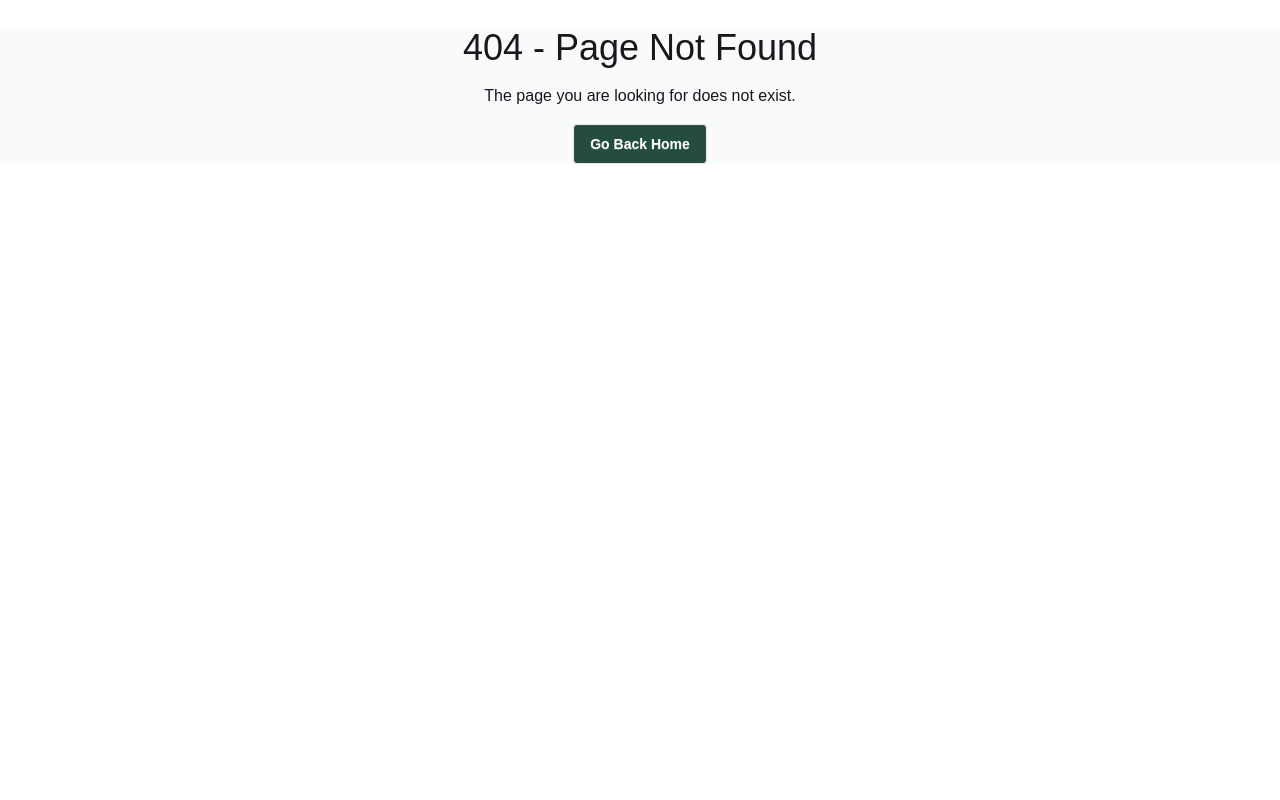
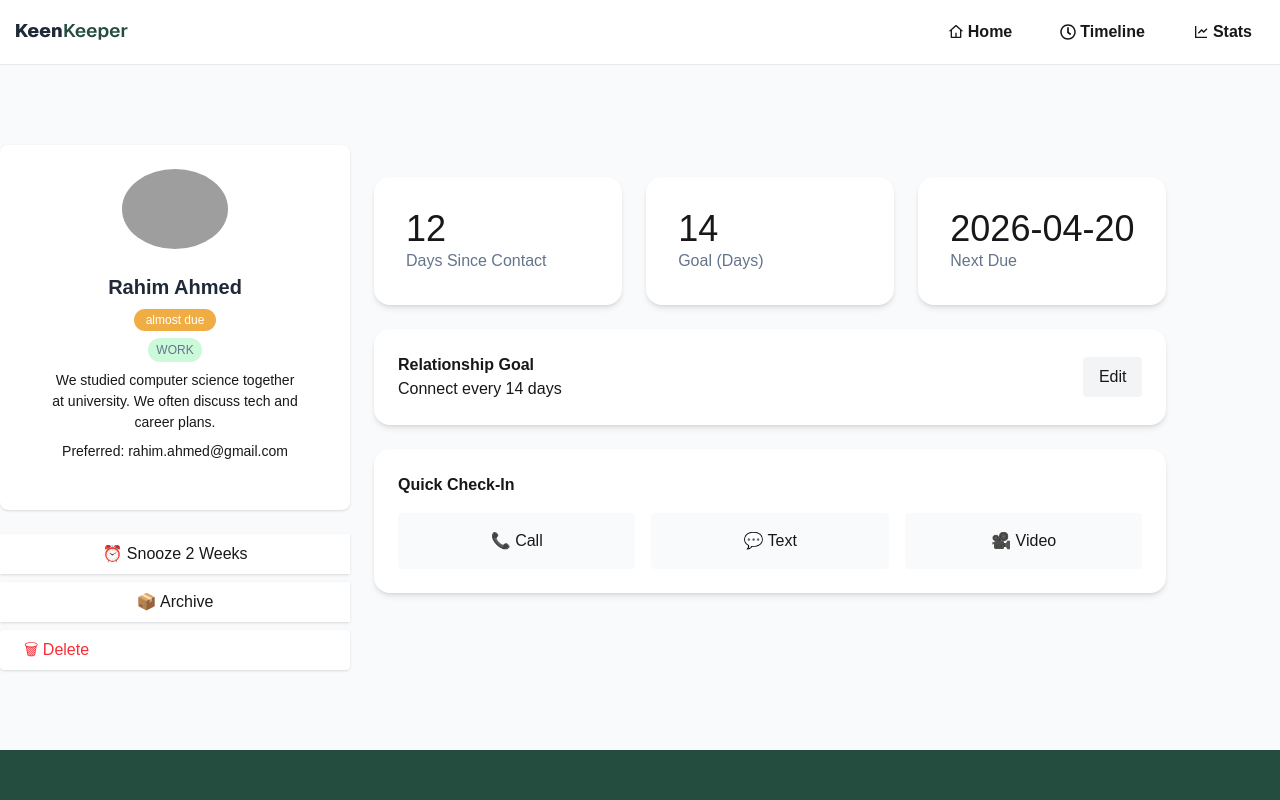
Before and after one commit to khadijakhatun79/Assignment-7, a React (Vite) app: page /Friends/1 in a window 1280 px wide. Before the commit this address had no page. Shown: the top 800 px of the page. Built offline with nearby package versions, Linux system fonts and the light colour scheme; grey boxes are pictures that could not be loaded.

Commit message:
friend details page done

```diff
--- a/package.json
+++ b/package.json
@@ -13,8 +13,10 @@
     "@tailwindcss/vite": "^4.2.2",
     "react": "^19.2.4",
     "react-dom": "^19.2.4",
+    "react-hot-toast": "^2.6.0",
     "react-icons": "^5.6.0",
     "react-router": "^7.14.1",
+    "react-spinners": "^0.17.0",
     "tailwindcss": "^4.2.2"
   },
   "devDependencies": {
--- a/src/components/Friends/Friends.jsx
+++ b/src/components/Friends/Friends.jsx
@@ -4,7 +4,7 @@ import FriendCard from "../ui/FriendCard";
 
 const Friends = () => {
 
-  const { friends, loading } = useApps(); // ✅ correct naming
+  const { friends, loading } = useApps();
 
   return (
     <div className="container mx-auto my-[60px] px-4">
--- a/src/components/ui/FriendCard.jsx
+++ b/src/components/ui/FriendCard.jsx
@@ -2,60 +2,31 @@ import React from "react";
 import { Link } from "react-router";
 
 const FriendCard = ({ friend }) => {
+  const statusColor = {
+  "almost due": "#EFAD44",
+  overdue: "#EF4444",
+  "on-track": "#244D3F",
+};
   return (
-    // <Link to={`/${friend.id}`} className="card bg-base-100 shadow-sm">
 
-    //   <figure>
-    //     <img src={friend.picture} alt={friend.name} className="h-[200px] w-full object-cover"
-    //     />
-    //   </figure>
-    //   <figure>
-    //     <img src="https://randomuser.me/api/portraits/men/32.jpg" alt={friend.name} className="h-[200px] w-full object-cover"
-    //     />
-    //   </figure>
-
-    //   <div className="card-body">
-    //     <h2 className="card-title">{friend.name}</h2>
-
-    //     <p className="text-sm text-gray-500">
-    //       {friend.days_since_contact} days ago
-    //     </p>
-
-    //     {/* Tags */}
-    //     <div className="flex flex-wrap gap-1">
-    //       {friend.tags.map((tag, i) => (
-    //         <span key={i} className="bg-gray-200 text-xs px-2 py-1 rounded">
-    //           {tag}
-    //         </span>
-    //       ))}
-    //     </div>
-
-    //     {/* Status */}
-    //     <span
-    //       className={`mt-2 px-2 py-1 text-sm font-semibold rounded ${
-    //         friend.status === "overdue"
-    //           ? "bg-red-100 text-red-500"
-    //           : friend.status === "almost due"
-    //           ? "bg-yellow-100 text-yellow-500"
-    //           : "bg-green-100 text-green-500"
-    //       }`}
-    //     >
-    //       {friend.status}
-    //     </span>
-    //   </div>
-    // </Link>
-    <div className="card p-6 bg-base-100 shadow-sm">
+    <Link to={`/Friends/${friend.id}`} className="card p-6 bg-base-100 shadow-sm">
             <figure>
               <img className="h-[80px] w-auto rounded-[50%]" src={friend.picture} alt={friend.name} />
             </figure>
             <div className="card-body text-center">
               <h2 className="text-xl font-semibold text-[#1F2937]">{friend.name}</h2>
              <span className="text-[#64748B]">{friend.timeAgo}</span>
-            <div>  <span className="bg-[#CBFADB] text-[#64748B] p-2 ">{friend.tags}</span></div>
-             <span>{friend.status}</span>
-
+              <div className="flex justify-center gap-2 flex-wrap">
+              {(friend?.tags || []).map((tag, i) => (
+                <span key={i} className="px-2 py-1 text-xs rounded-full bg-[#CBFADB] text-[#64748B] p-2 ">
+                  {tag}
+                </span>
+              ))}
             </div>
-          </div>
+               <div> <span style={{backgroundColor: statusColor[friend.status],}}
+                className="text-white px-3 py-1 rounded-full text-xs">{friend.status}</span>  </div>
+            </div>
+          </Link>
   );
 };
 
--- a/src/hooks/useApps.jsx
+++ b/src/hooks/useApps.jsx
@@ -3,7 +3,7 @@ import { useEffect, useState } from "react";
 const useApps = () => {
   const [friends, setFriends] = useState([]);
   const [loading, setLoading] = useState(true);
-  const [error, setError] = useState(null); // ✅ optional but professional
+  const [error, setError] = useState(null);
 
   useEffect(() => {
     const fetchFriends = async () => {
@@ -16,7 +16,6 @@ const useApps = () => {
 
         const data = await res.json();
 
-        // 👉 Loader effect (optional for UI)
         setTimeout(() => {
           setFriends(data);
           setLoading(false);
--- a/src/main.jsx
+++ b/src/main.jsx
@@ -1,38 +1,10 @@
 import { StrictMode } from 'react'
 import { createRoot } from 'react-dom/client'
 import './index.css'
-import { createBrowserRouter } from "react-router";
 import { RouterProvider } from 'react-router/dom'
-import RootLayout from './layout/RootLayout';
-import FriendDetails from './pages/FriendDetails/FriendDetails';
-import Timeline from './pages/Timeline/Timeline';
-import Stats from './pages/Stats/Stats';
-import NotFoundPage from './pages/NotFoundPage/NotFoundPage';
-import Homepage from './pages/homepage/Homepage';
+import { router } from './router/Routes';
 
-const router = createBrowserRouter([
-  {
-    path: "/",
-    element: <RootLayout></RootLayout>,
-    children: [
-      {
-        index: true,
-        element: <Homepage></Homepage>
 
-      },
-
-       {
-        path: "Timeline",
-        element: <Timeline></Timeline>
-      },
-        {
-        path: "Stats",
-        element: <Stats></Stats>
-      },
-    ],
-    errorElement: <NotFoundPage></NotFoundPage>
-  },
-]);
 
 createRoot(document.getElementById('root')).render(
   <StrictMode>
--- a/src/pages/FriendDetails/FriendDetails.jsx
+++ b/src/pages/FriendDetails/FriendDetails.jsx
@@ -1,10 +1,107 @@
 import React from 'react';
+import { useParams } from 'react-router';
+import useApps from '../../hooks/useApps';
 
 const FriendDetails = () => {
+    const { id } = useParams();
+    console.log(id, "id");
+      const { friends, loading } = useApps();
+
+      const expectedFriend = friends.find((friend) => String(friend.id) === id);
+
+      console.log(friends, loading, "loading", "friend");
+      console.log(expectedFriend, "expectedFriend");
+
+      if (loading) {
+        return   <div className="flex justify-center items-center h-[200px]">
+          <span className="loading loading-spinner"></span>
+        </div>
+      }
+       const statusColor = {
+  "almost due": "#EFAD44",
+  overdue: "#EF4444",
+  "on-track": "#244D3F",
+};
+
+
+
     return (
-        <div>
-            FriendDetails
+          <div className="container mx-auto mt-20 mb-20">
+          <div className='flex gap-6'>
+          <div>
+          <div className="card p-6 bg-base-100 shadow-sm w-[350px]">
+
+             <figure>
+              <img className="h-[80px] w-auto rounded-[50%]" src={expectedFriend.picture} alt={expectedFriend.name} />
+            </figure>
+            <div className="card-body text-center">
+              <h2 className="text-xl font-semibold text-[#1F2937]">{expectedFriend.name}</h2>
+                <div> <span style={{backgroundColor: statusColor[expectedFriend.status],}}
+                className="text-white px-3 py-1 rounded-full text-xs">{expectedFriend.status}</span>  </div>
+            <div className="flex justify-center gap-2 flex-wrap">
+              {(expectedFriend?.tags || []).map((tag, i) => (
+                <span key={i} className="px-2 py-1 text-xs rounded-full bg-[#CBFADB] text-[#64748B] p-2">
+                  {tag}
+                </span>
+              ))}
+            </div>
+            <p className="">{expectedFriend.bio}</p>
+            <span>Preferred: {expectedFriend.email}</span>
+
+            </div>
+            </div>
+            <div className=' w-[350px] mt-4'>
+          <div className="mt-6 space-y-2">
+          <button className="w-full py-2 roundedcard p-6 bg-base-100 shadow-sm">⏰ Snooze 2 Weeks</button>
+          <button className="w-full py-2 roundedcard p-6 bg-base-100 shadow-sm">📦 Archive</button>
+          <button className="w-full py-2 rounded card p-6 bg-base-100 shadow-sm text-red-500">🗑 Delete</button>
         </div>
+        </div>
+          </div>
+
+          <div>
+          <div className="grid grid-cols-1 sm:grid-cols-2 lg:grid-cols-3 gap-6 mt-8">
+
+        <div className="bg-white rounded-2xl p-8 shadow-md">
+          <h3 className="text-3xl md:text-4xl">{expectedFriend.days_since_contact}</h3>
+          <span className="text-[#64748B]">Days Since Contact</span>
+        </div>
+
+        <div className="bg-white rounded-2xl p-8 shadow-md">
+          <h3 className="text-3xl md:text-4xl">{expectedFriend.goal}</h3>
+          <span className="text-[#64748B]">Goal (Days)</span>
+        </div>
+
+        <div className="bg-white rounded-2xl p-8 shadow-md">
+          <h3 className="text-3xl md:text-4xl">{expectedFriend.next_due_date}</h3>
+          <span className="text-[#64748B]">Next Due</span>
+        </div>
+
+
+      </div>
+      <div className="bg-white p-6 rounded-2xl shadow-md mt-6 flex justify-between items-center">
+            <div>
+              <h3 className="font-semibold">Relationship Goal</h3>
+              <p>Connect every {expectedFriend.goal} days</p>
+            </div>
+
+            <button className="px-4 py-2 bg-gray-100 rounded">Edit</button>
+          </div>
+
+          <div className="bg-white p-6 rounded-2xl shadow-md mt-6">
+            <h3 className="font-semibold mb-4">Quick Check-In</h3>
+
+          <div className="flex gap-4">
+            <button className="flex-1 py-4 bg-gray-50 rounded">📞 Call</button>
+            <button className="flex-1 py-4 bg-gray-50 rounded">💬 Text</button>
+            <button className="flex-1 py-4 bg-gray-50 rounded">🎥 Video</button>
+
+
+          </div>
+        </div>
+          </div>
+       </div>
+    </div>
     );
 };
 
--- /dev/null
+++ b/src/router/Routes.jsx
@@ -0,0 +1,35 @@
+import { createBrowserRouter } from "react-router";
+import RootLayout from "../layout/RootLayout";
+import Homepage from "../pages/homepage/Homepage";
+import NotFoundPage from "../pages/NotFoundPage/NotFoundPage";
+import Stats from "../pages/Stats/Stats";
+//import Timeline from "../pages/Timeline/Timeline";
+import FriendDetails from "../pages/FriendDetails/FriendDetails";
+
+export const router = createBrowserRouter([
+  {
+    path: "/",
+    element: <RootLayout></RootLayout>,
+    children: [
+      {
+        index: true,
+        element: <Homepage></Homepage>
+
+      },
+       {
+        path: "/Friends/:id",
+        element: <FriendDetails />,
+      },
+
+       {
+        path: "Timeline",
+        //element: <Timeline></Timeline>
+      },
+        {
+        path: "Stats",
+        element: <Stats></Stats>
+      },
+    ],
+    errorElement: <NotFoundPage></NotFoundPage>
+  },
+]);
```
Also changed, not shown: src/context/TimelineContext.jsx (added, +17 -0 lines), src/pages/Timeline/Timeline.jsx (+81 -1 lines), 1 other file (tests, documents, lock files or other folders).
